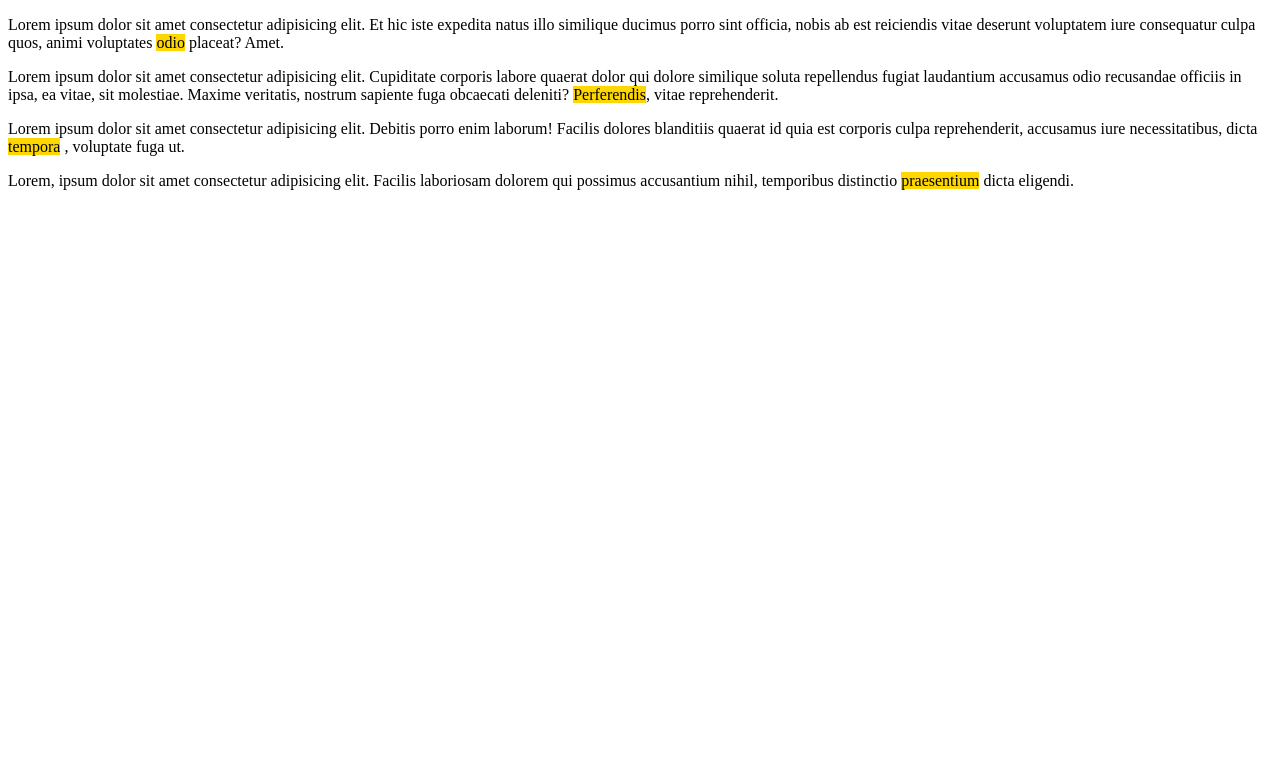
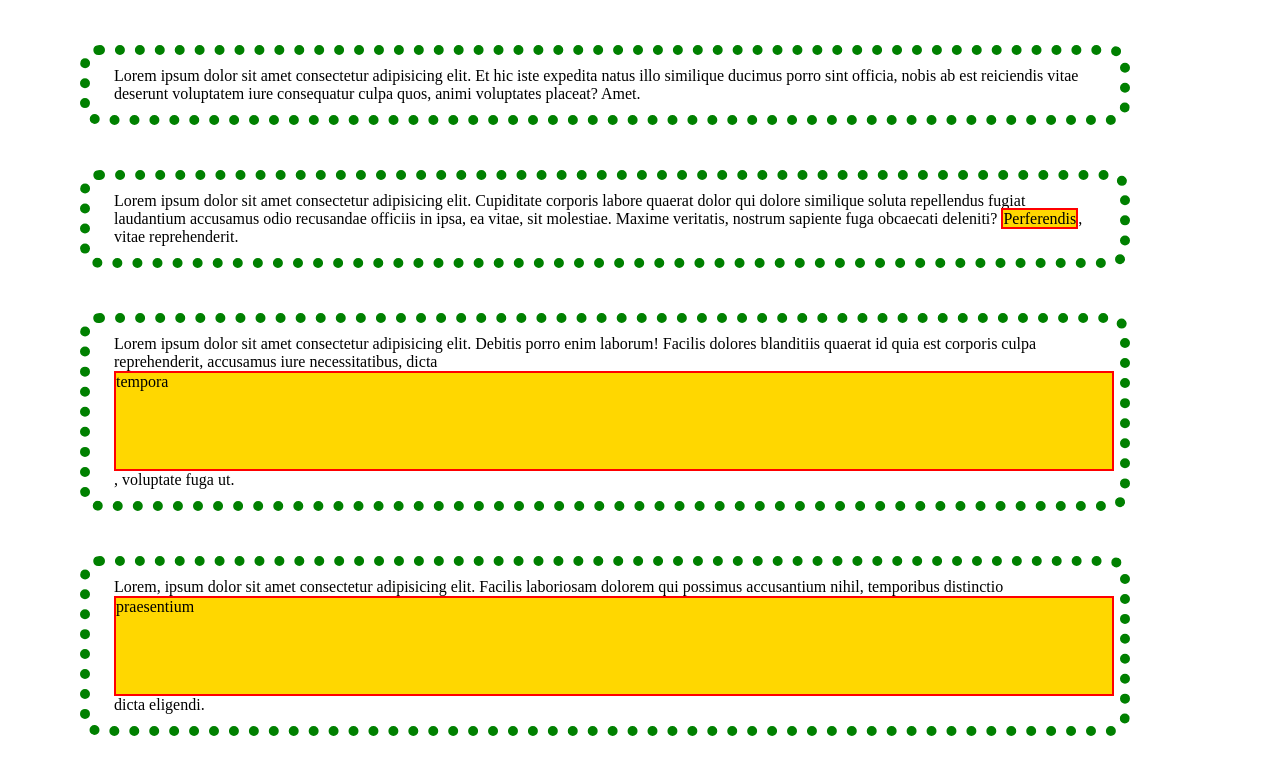
Before and after one commit to TheDaken/Exemple, a plain HTML site: page index.html in a window 1280 px wide. Drawn offline with Linux system fonts and the light colour scheme.

Commit message:
cambiosCss

```diff
--- a/css/styles.css
+++ b/css/styles.css
@@ -1,4 +1,43 @@
-span{
-    height:100px ; width: 100px;
+*{
+    margin:0;
+    padding: 0;
+    box-sizing: border-box;
+
+}
+span.a{
+    display: none;
+    height:100px ; width: 1000px;
     background-color: gold;
+    border: red 2px solid;
 }
+span.b{
+    display: inline;
+    height:100px ; width: 1000px;
+    background-color: gold;
+    border: red 2px solid;
+}
+span.c{
+    display: inline-block;
+    height:100px ; width: 1000px;
+    background-color: gold;
+    border: red 2px solid;
+}
+span.d{
+    display: block;
+    height:100px ; width: 1000px;
+    background-color: gold;
+    border: red 2px solid;
+}
+p{
+    margin: 45px 150px 45px 80px;
+   /* border-style: solid;
+    border-width: 10px;
+    border-color: brown;*/
+    border: 10px dotted green;
+    border-radius: 20px;
+   /* padding-top: 12px;
+    padding-bottom: 12px;
+    padding-left: 24px;
+    padding-right: 24px;*/
+    padding: 12px 24px 12px 24px;
+}
```
